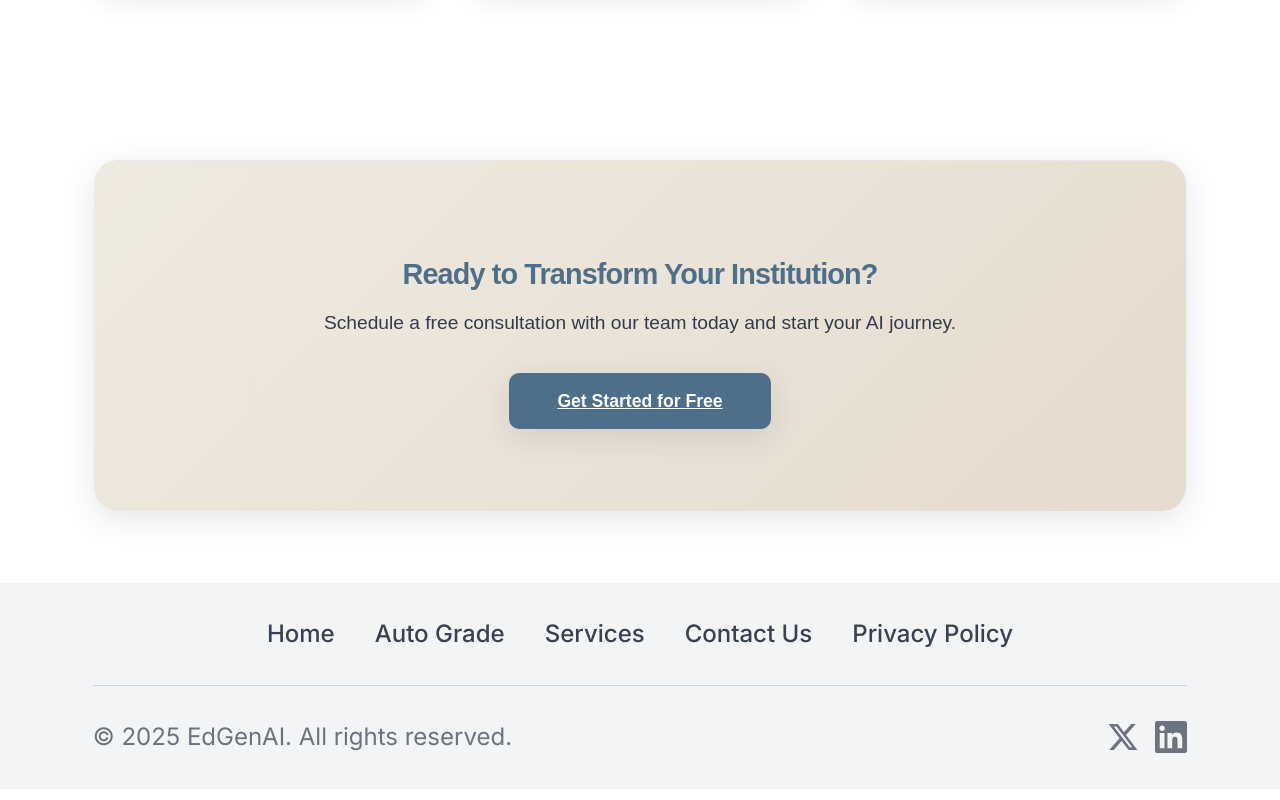
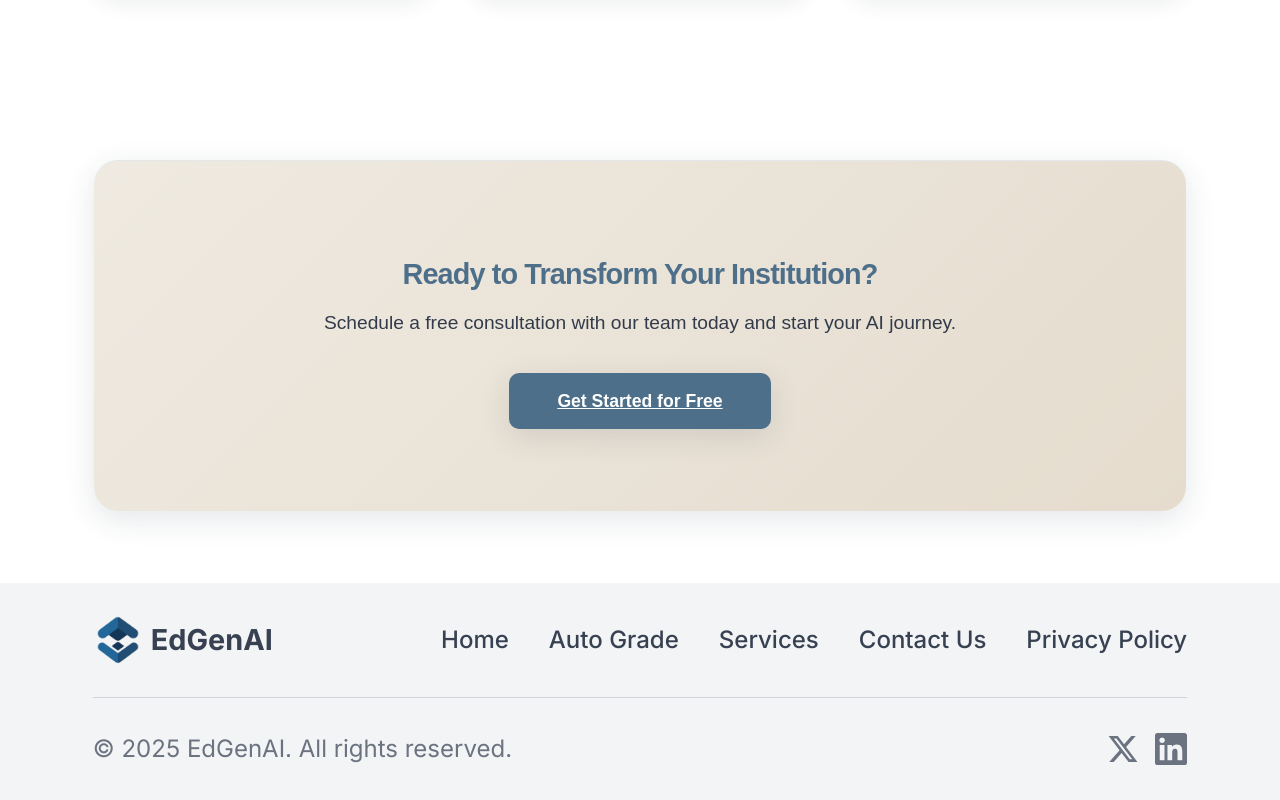
Before and after one commit to abhimishhra29/ed_AI_frontend, a Next.js app in the folder frontend/: page / in a window 1280 px wide. Shown: the part 7038-7838 px from the top of the page. Built offline with nearby package versions, Linux system fonts and the light colour scheme.

Commit message:
Footer style changed

```diff
--- a/frontend/src/components/Footer.css
+++ b/frontend/src/components/Footer.css
@@ -5,12 +5,44 @@
   padding: 2rem 2rem;
 }
 
+.footer-top {
+  width: 90%;
+  margin: 0 auto 2rem auto;
+}
+
+.footer-top-content {
+  display: flex;
+  align-items: center;
+  justify-content: space-between;
+  gap: 2.5rem;
+  flex-wrap: wrap;
+}
+
+.footer-logo-link {
+  display: flex;
+  align-items: center;
+  gap: 0.5rem;
+  text-decoration: none;
+  color: inherit;
+}
+
+.footer-logo {
+  width: 50px;
+  height: 50px;
+  object-fit: contain;
+}
+
+.footer-brand-name {
+  font-size: 1.8rem;
+  font-weight: 700;
+  color: #374151;
+}
+
 .footer-links {
   display: flex;
-  justify-content: center;
+  align-items: center;
   gap: 2.5rem;
   flex-wrap: wrap;
-  margin-bottom: 2rem;
 }
 
 .footer-links a {
@@ -24,6 +56,10 @@
 .footer-links a:hover {
   color: #111827;
   text-decoration: underline;
+}
+
+.footer-logo-link:hover {
+  opacity: 0.8;
 }
 
 .footer-separator {
--- a/frontend/src/components/Footer.tsx
+++ b/frontend/src/components/Footer.tsx
@@ -1,14 +1,23 @@
 import Link from 'next/link';
+import Image from 'next/image';
 
 export default function Footer() {
   return (
     <footer className="footer">
+      <div className="footer-top">
+        <div className="footer-top-content">
+          <Link href="/" className="footer-logo-link">
+            <Image src="/logoicon.png" alt="EdGenAI" className="footer-logo" width={24} height={24} />
+            <span className="footer-brand-name">EdGenAI</span>
+          </Link>
           <div className="footer-links">
             <Link href="/">Home</Link>
             <Link href="/auto-grade">Auto Grade</Link>
             <Link href="/services">Services</Link>
             <Link href="/contact">Contact Us</Link>
             <Link href="/privacy">Privacy Policy</Link>
+          </div>
+        </div>
       </div>
       <div className="footer-separator"></div>
       <div className="footer-bottom">
```
Lines whose indentation alone changed are shown as unchanged.
